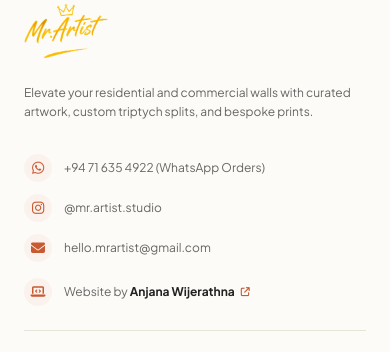
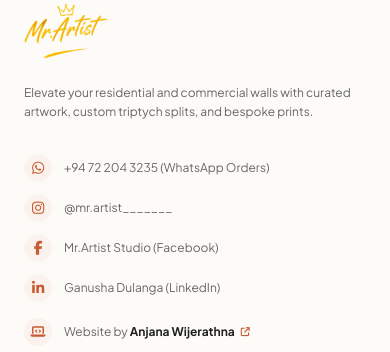
Before and after one commit to anjanadulan/mr.Artist, a website built with Vite: page index.html in a window 390 px wide. Shown: the part 7216-7568 px from the top of the page. Built offline with nearby package versions, Linux system fonts and the light colour scheme; some packages are replaced by stand-ins of ours; no server answers; the database is empty.

Commit message:
feat: update official social links, Facebook, Instagram, LinkedIn, and WhatsApp order phone number

```diff
--- a/index.html
+++ b/index.html
@@ -555,24 +555,39 @@
 
                 <!-- Social and Contact Links -->
                 <div class="space-y-3 pt-2">
-                    <a href="https://wa.me/94716354922" target="_blank" class="flex items-center gap-3 text-xs text-[#666666] hover:text-[#C85A32] transition">
-                        <div class="w-7 h-7 rounded-full bg-[#FBF2ED] text-[#C85A32] flex items-center justify-center text-sm">
+                    <!-- WhatsApp -->
+                    <a href="https://wa.me/94722043235" target="_blank" rel="noopener noreferrer" class="flex items-center gap-3 text-xs text-[#666666] hover:text-[#C85A32] transition group">
+                        <div class="w-7 h-7 rounded-full bg-[#FBF2ED] text-[#C85A32] flex items-center justify-center text-sm group-hover:bg-[#C85A32] group-hover:text-white transition-colors">
                             <i class="fa-brands fa-whatsapp"></i>
                         </div>
-                        <span>+94 71 635 4922 (WhatsApp Orders)</span>
+                        <span>+94 72 204 3235 (WhatsApp Orders)</span>
                     </a>
-                    <a href="https://www.instagram.com" target="_blank" class="flex items-center gap-3 text-xs text-[#666666] hover:text-[#C85A32] transition">
-                        <div class="w-7 h-7 rounded-full bg-[#FBF2ED] text-[#C85A32] flex items-center justify-center text-sm">
+
+                    <!-- Instagram -->
+                    <a href="https://www.instagram.com/mr.artist_______?igsi=MXRpc213bzU2ODhobw==" target="_blank" rel="noopener noreferrer" class="flex items-center gap-3 text-xs text-[#666666] hover:text-[#C85A32] transition group">
+                        <div class="w-7 h-7 rounded-full bg-[#FBF2ED] text-[#C85A32] flex items-center justify-center text-sm group-hover:bg-[#C85A32] group-hover:text-white transition-colors">
                             <i class="fa-brands fa-instagram"></i>
                         </div>
-                        <span>@mr.artist.studio</span>
+                        <span>@mr.artist_______</span>
                     </a>
-                    <a href="mailto:hello.mrartist@gmail.com" class="flex items-center gap-3 text-xs text-[#666666] hover:text-[#C85A32] transition">
-                        <div class="w-7 h-7 rounded-full bg-[#FBF2ED] text-[#C85A32] flex items-center justify-center text-sm">
-                            <i class="fa-solid fa-envelope"></i>
+
+                    <!-- Facebook -->
+                    <a href="https://www.facebook.com/share/1LHmh4bwv2/" target="_blank" rel="noopener noreferrer" class="flex items-center gap-3 text-xs text-[#666666] hover:text-[#C85A32] transition group">
+                        <div class="w-7 h-7 rounded-full bg-[#FBF2ED] text-[#C85A32] flex items-center justify-center text-sm group-hover:bg-[#C85A32] group-hover:text-white transition-colors">
+                            <i class="fa-brands fa-facebook-f"></i>
                         </div>
-                        <span>hello.mrartist@gmail.com</span>
+                        <span>Mr.Artist Studio (Facebook)</span>
                     </a>
+
+                    <!-- LinkedIn -->
+                    <a href="https://www.linkedin.com/in/ganusha-dulanga-7259b130a?utm_source=share_via&utm_content=profile&utm_medium=member_android" target="_blank" rel="noopener noreferrer" class="flex items-center gap-3 text-xs text-[#666666] hover:text-[#C85A32] transition group">
+                        <div class="w-7 h-7 rounded-full bg-[#FBF2ED] text-[#C85A32] flex items-center justify-center text-sm group-hover:bg-[#C85A32] group-hover:text-white transition-colors">
+                            <i class="fa-brands fa-linkedin-in"></i>
+                        </div>
+                        <span>Ganusha Dulanga (LinkedIn)</span>
+                    </a>
+
+                    <!-- Designer Credit -->
                     <a href="https://anjanaww.vercel.app" target="_blank" rel="noopener noreferrer" class="flex items-center gap-3 text-xs text-[#666666] hover:text-[#C85A32] transition group pt-1">
                         <div class="w-7 h-7 rounded-full bg-[#FBF2ED] text-[#C85A32] flex items-center justify-center text-xs group-hover:bg-[#C85A32] group-hover:text-white transition-colors">
                             <i class="fa-solid fa-laptop-code"></i>
--- a/src/main.js
+++ b/src/main.js
@@ -231,7 +231,7 @@ I would like to place a custom order inquiry:
 Please guide me on sending high-res images and finalizing the order. Thank you!`;
 
     const encoded = encodeURIComponent(message);
-    window.open(`https://wa.me/94716354922?text=${encoded}`, '_blank');
+    window.open(`https://wa.me/94722043235?text=${encoded}`, '_blank');
 };
 
 // ----------------- Symmetrical Quantity Stepper Controller -----------------
```
